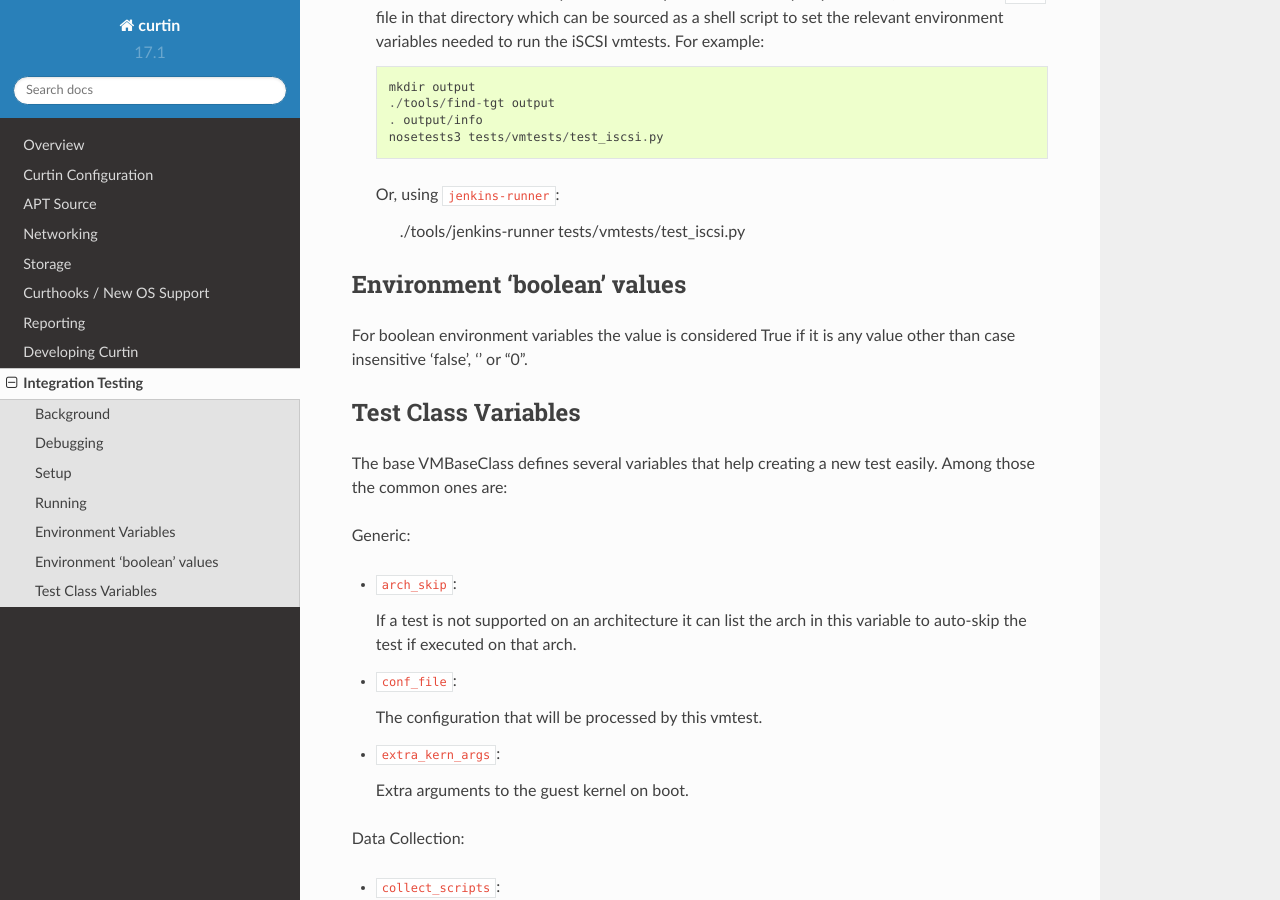
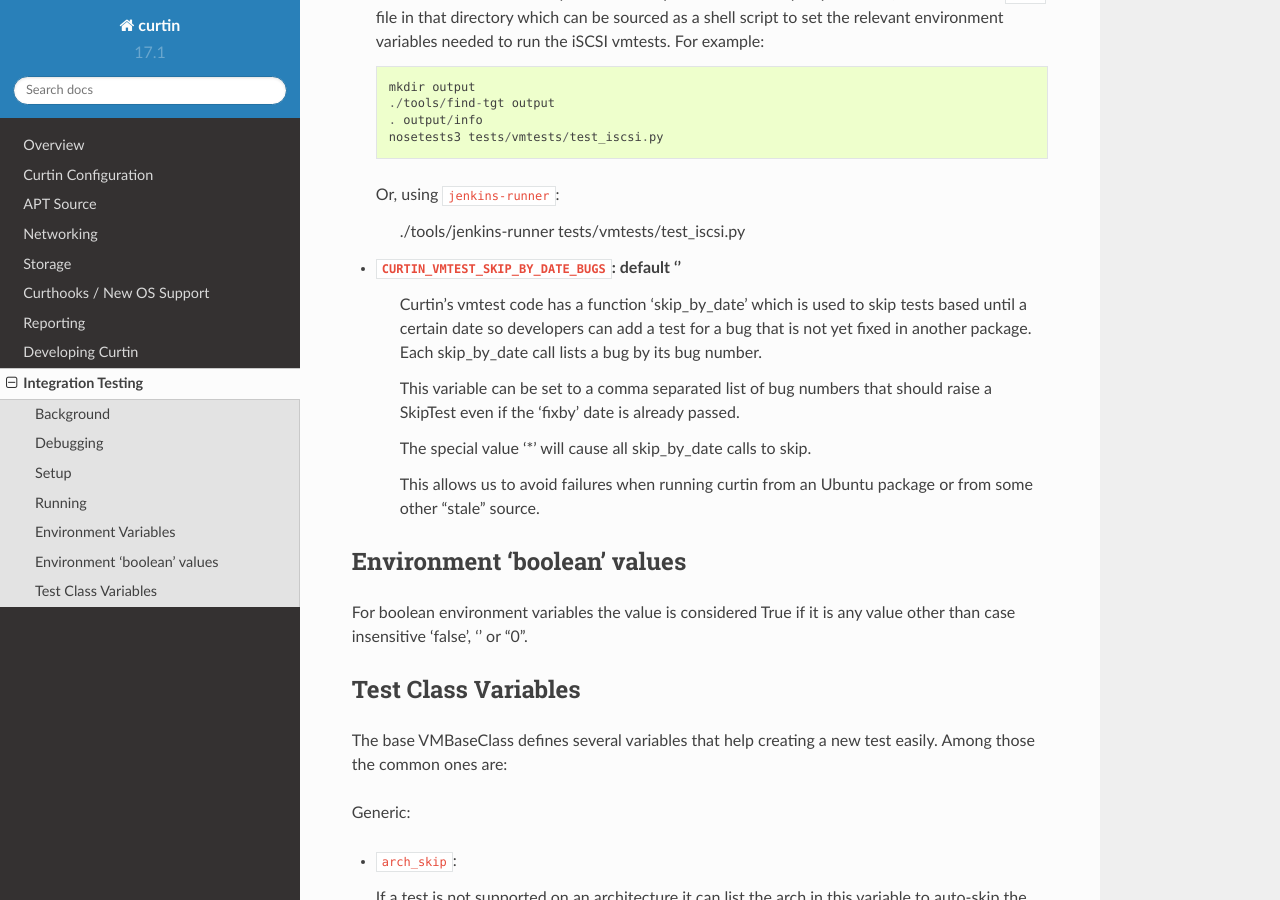
Before and after one commit to canonical/curtin, a Sphinx documentation site: the page built from doc/topics/integration-testing.rst, in a window 1280 px wide and 900 px high, scrolled down 5571 px. Built offline with Sphinx 7.4.7 and the Read the Docs theme 2.0.0, drawn with Linux system fonts in a browser that asks for light colours.

Commit message:
vmtests: Support skipping skip_by_date tests based on environment.
Curtin's vmtest code has a function 'skip_by_date' which is used to
skip tests based until a certain date so developers can add a test
for a bug that is not yet fixed in another package. Each skip_by_date
call lists a bug by its bug number.

It serves to allow us to ignore known failures for a limited time but
remind us later to push to get fixes into other packages. The cost is
that someone has to "touch" code at a point in the future to bump the
skip_by_date values or remove them. That works well enough for trunk
where developers can easily make this change.

It causes issues though, in places where the code is not so easily
changed. An example is when we run tests on the version of ubuntu
in the archive. That packaged code is not so easily modified and
any skipby tests are basically time-bombs.

The solution here is to allow the runner of the test to specify
a comma separated list of bugs to skip in the environment variable
 CURTIN_VMTEST_SKIP_BY_DATE_BUGS
The special value '*' indicates all skip_by_date bugs should be skipped.

We expect to run tests on packaged code with this environment variable
set to '*'.

```diff
--- a/doc/topics/integration-testing.rst
+++ b/doc/topics/integration-testing.rst
@@ -293,6 +293,21 @@ Some environment variables affect the running of vmtest
 
     ./tools/jenkins-runner tests/vmtests/test_iscsi.py
 
+- ``CURTIN_VMTEST_SKIP_BY_DATE_BUGS``: default ''
+   Curtin's vmtest code has a function 'skip_by_date' which is used to
+   skip tests based until a certain date so developers can add a test
+   for a bug that is not yet fixed in another package.  Each skip_by_date
+   call lists a bug by its bug number.
+
+   This variable can be set to a comma separated list of bug numbers
+   that should raise a SkipTest even if the 'fixby' date is already passed.
+
+   The special value '*' will cause all skip_by_date calls to skip.
+
+   This allows us to avoid failures when running curtin from an Ubuntu
+   package or from some other "stale" source.
+
+
 Environment 'boolean' values
 ============================
 
```
Also changed, not shown: 1 other file.
